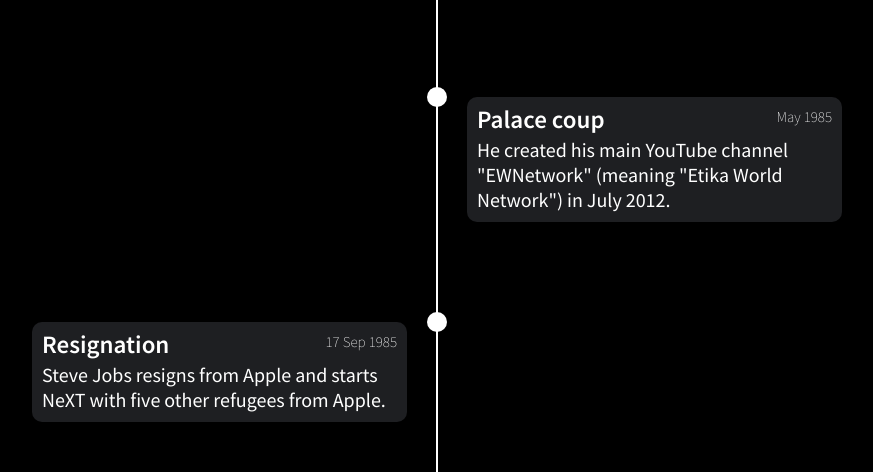
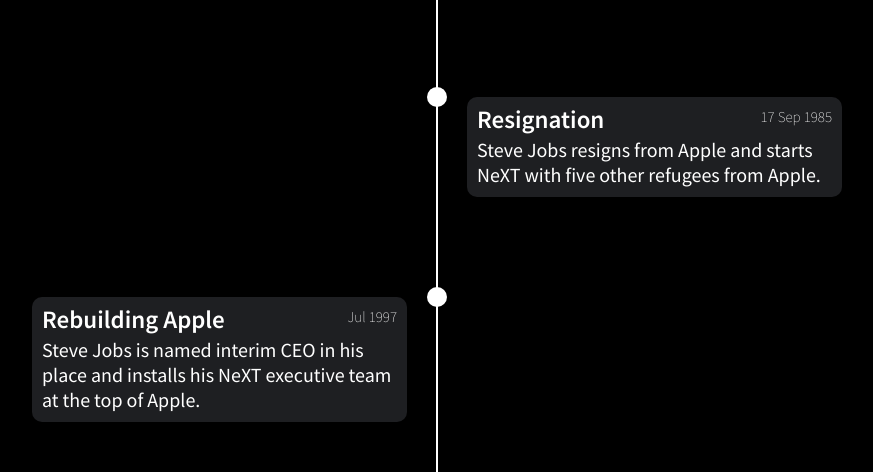
Before and after one commit to sc22537/stevejobstribute, a plain HTML site: page index.html in a window 1280 px wide. Shown: the part 1182-1654 px from the top of the page, without its empty margins (203-1076 px from the left). Drawn offline with Linux system fonts and the light colour scheme.

Commit message:
Update index.html

```diff
--- a/index.html
+++ b/index.html
@@ -60,17 +60,7 @@
 						</div>
 					</li>
 
-
 					<li>
-						<div class="timeline-content">
-							<h1>Palace coup</h1>
-							<h2>May 1985</h2>
-							<p>He created his main YouTube channel "EWNetwork" (meaning "Etika World Network") in July 2012.</p>
-
-						</div>
-					</li>
-
-						<li>
 						<div class="timeline-content">
 							<h1>Resignation</h1>
 							<h2>17 Sep 1985</h2>
```
